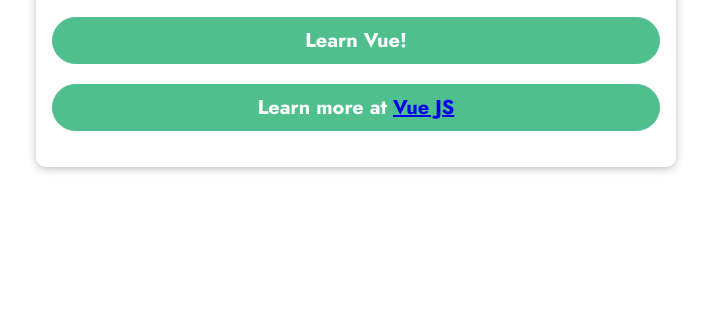
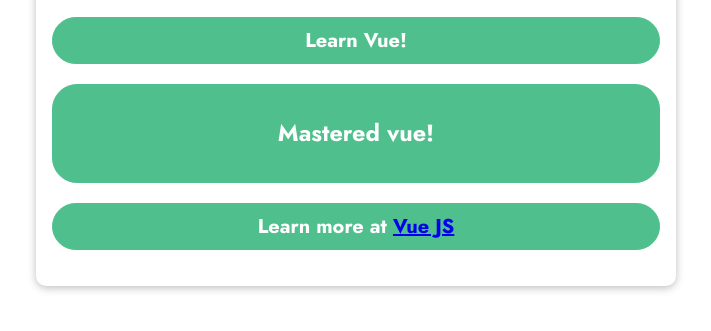
Before and after one commit to judeharding/vue, a plain HTML site: page basics-01-starting-code/index.html in a window 1280 px wide. Shown: the part 353-684 px from the top of the page, without its empty margins (284-995 px from the left). Drawn offline with nearby package versions, Linux system fonts and the light colour scheme.

Commit message:
sect 2 - vid 19

```diff
--- a/basics-01-starting-code/app.js
+++ b/basics-01-starting-code/app.js
@@ -15,7 +15,7 @@
             if (randNumber < .5) {
                 return 'Learn Vue!';
             } else {
-                return 'Mastered vue!';
+                return '<h3>Mastered vue!</h3>';
             }
         }
     }
--- a/basics-01-starting-code/index.html
+++ b/basics-01-starting-code/index.html
@@ -1,5 +1,5 @@
 <!-- https://www.udemy.com/course/vuejs-2-the-complete-guide/learn/lecture/21463140#questions
-section 2 vid 17 -->
+section 2 vid 19 -->
 <!DOCTYPE html>
 <html lang="en">
   <head>
@@ -26,6 +26,8 @@
       <p>{{ courseGoal}}</p>
        <!-- calling a method function to get executed - js expressions -->
       <p>{{ outputGoal()}}</p>
+        <!-- security risk outputing html - cross site scripting -->
+      <p v-html="outputGoal()"></p>
         <!-- v-bind tells vue to SET the value ON an html element -->
       <p>Learn more at <a v-bind:href="vueLink"> Vue JS </a></p>
     </section>
```
